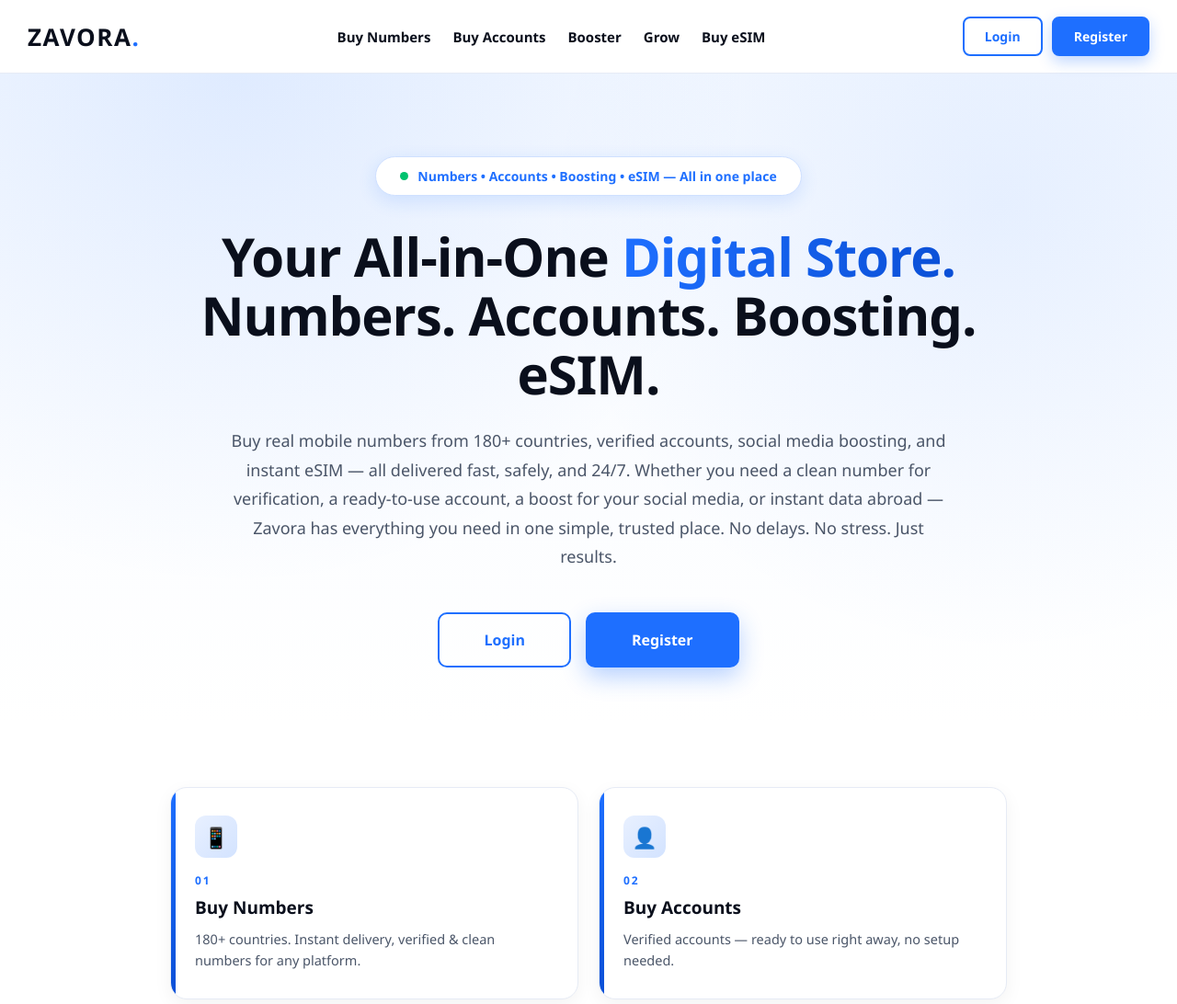
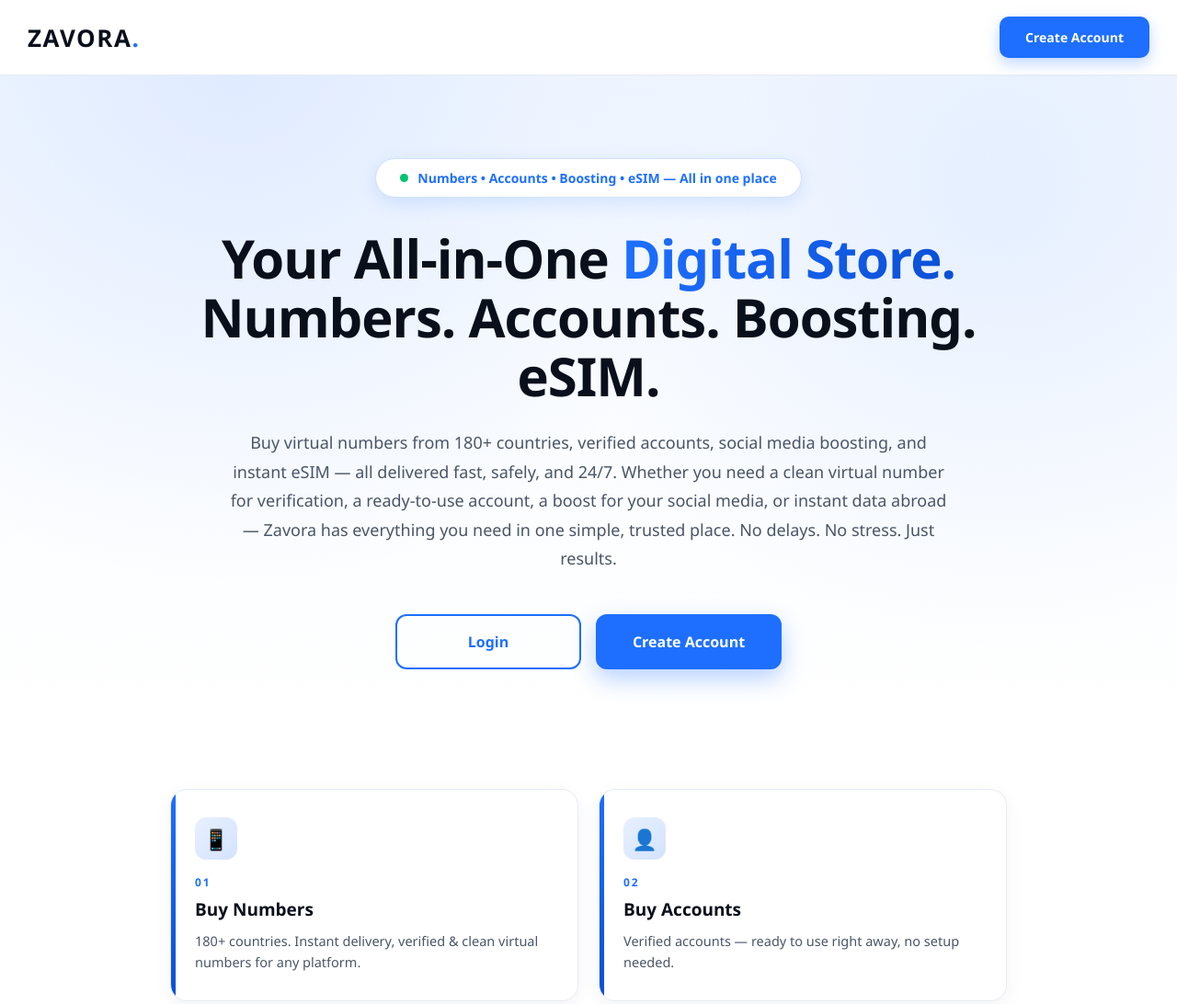
Before and after one commit to raxysocial365-sketch/Zavora, a plain HTML site: page index.html in a window 1280 px wide. Shown: the top 1092 px of the page at 92% size. Drawn offline with Linux system fonts and the light colour scheme.

Commit message:
Update index.html

```diff
--- a/index.html
+++ b/index.html
@@ -36,58 +36,19 @@
   }
   .logo span { color: #1e6fff; }
 
-  .nav-links {
-    display: flex;
-    gap: 24px;
-    font-size: 15px;
-    font-weight: 600;
-  }
-  .nav-links a {
-    color: #0a0f1c;
-    text-decoration: none;
-    transition: color 0.2s;
-    position: relative;
-  }
-  .nav-links a::after {
-    content: '';
-    position: absolute;
-    bottom: -5px; left: 0;
-    width: 0; height: 2px;
-    background: #1e6fff;
-    transition: width 0.25s;
-  }
-  .nav-links a:hover { color: #1e6fff; }
-  .nav-links a:hover::after { width: 100%; }
-
-  .header-buttons { display: flex; gap: 10px; }
-
-  .btn-login, .btn-register {
-    padding: 10px 22px;
-    border-radius: 8px;
+  .header-btn {
+    padding: 11px 26px;
+    border-radius: 10px;
     font-weight: 700;
     font-size: 14px;
     cursor: pointer;
     transition: 0.2s;
-  }
-
-  .btn-login {
-    background: transparent;
-    color: #1e6fff;
-    border: 2px solid #1e6fff;
-  }
-  .btn-login:hover {
-    background: #1e6fff;
-    color: #fff;
-    transform: translateY(-1px);
-  }
-
-  .btn-register {
     background: #1e6fff;
     color: #ffffff;
     border: 2px solid #1e6fff;
     box-shadow: 0 6px 16px rgba(30,111,255,0.28);
   }
-  .btn-register:hover {
+  .header-btn:hover {
     background: #0a4fd6;
     border-color: #0a4fd6;
     transform: translateY(-1px);
@@ -102,7 +63,6 @@
       radial-gradient(circle at 20% 0%, rgba(30,111,255,0.10) 0%, transparent 45%),
       radial-gradient(circle at 85% 20%, rgba(30,111,255,0.08) 0%, transparent 40%),
       linear-gradient(180deg, #f5f9ff 0%, #ffffff 100%);
-    position: relative;
   }
 
   .top-pill {
@@ -161,17 +121,38 @@
     justify-content: center;
     gap: 16px;
     flex-wrap: wrap;
+    max-width: 420px;
+    margin: 0 auto;
   }
-  .hero-buttons button {
-    padding: 17px 48px;
+
+  .btn-outline {
+    flex: 1;
+    min-width: 180px;
+    padding: 17px 36px;
     font-size: 16px;
     font-weight: 800;
-    border-radius: 10px;
+    border-radius: 12px;
     cursor: pointer;
     transition: 0.25s;
+    background: transparent;
+    color: #1e6fff;
+    border: 2px solid #1e6fff;
+  }
+  .btn-outline:hover {
+    background: #1e6fff;
+    color: #ffffff;
+    transform: translateY(-2px);
   }
 
   .btn-main {
+    flex: 1;
+    min-width: 180px;
+    padding: 17px 36px;
+    font-size: 16px;
+    font-weight: 800;
+    border-radius: 12px;
+    cursor: pointer;
+    transition: 0.25s;
     background: #1e6fff;
     color: #ffffff;
     border: 2px solid #1e6fff;
@@ -182,17 +163,6 @@
     border-color: #0a4fd6;
     transform: translateY(-2px);
     box-shadow: 0 14px 34px rgba(30, 111, 255, 0.45);
-  }
-
-  .btn-outline {
-    background: transparent;
-    color: #1e6fff;
-    border: 2px solid #1e6fff;
-  }
-  .btn-outline:hover {
-    background: #1e6fff;
-    color: #ffffff;
-    transform: translateY(-2px);
   }
 
   /* ===== SERVICE CARDS (2 x 2 grid) ===== */
@@ -262,15 +232,14 @@
 
   /* ===== RESPONSIVE ===== */
   @media (max-width: 800px) {
-    .nav-links { display: none; }
     .hero { padding: 60px 16px 40px; }
     .hero h1 { font-size: 34px; letter-spacing: -0.5px; }
     .hero p.sub { font-size: 15px; line-height: 1.65; }
     header { padding: 14px 16px; }
     .logo { font-size: 22px; }
-    .btn-login, .btn-register { padding: 8px 14px; font-size: 13px; }
-    .hero-buttons { flex-direction: column; align-items: center; }
-    .hero-buttons button { width: 100%; max-width: 320px; padding: 15px 20px; }
+    .header-btn { padding: 9px 18px; font-size: 13px; }
+    .hero-buttons { flex-direction: column; max-width: 320px; }
+    .btn-outline, .btn-main { width: 100%; padding: 15px 20px; }
     .services { gap: 14px; margin: 50px auto 70px; padding: 0 14px; }
     .card { padding: 22px 18px; border-radius: 14px; }
     .card .icon-circle { width: 40px; height: 40px; font-size: 19px; }
@@ -290,17 +259,7 @@
   <!-- HEADER -->
   <header>
     <div class="logo">ZAVORA<span>.</span></div>
-    <nav class="nav-links">
-      <a href="#">Buy Numbers</a>
-      <a href="#">Buy Accounts</a>
-      <a href="#">Booster</a>
-      <a href="#">Grow</a>
-      <a href="#">Buy eSIM</a>
-    </nav>
-    <div class="header-buttons">
-      <button class="btn-login">Login</button>
-      <button class="btn-register">Register</button>
-    </div>
+    <button class="header-btn">Create Account</button>
   </header>
 
   <!-- HERO -->
@@ -315,26 +274,26 @@
     </h1>
 
     <p class="sub">
-      Buy real mobile numbers from 180+ countries, verified accounts, social media boosting,
+      Buy virtual numbers from 180+ countries, verified accounts, social media boosting,
       and instant eSIM — all delivered fast, safely, and 24/7.
-      Whether you need a clean number for verification, a ready-to-use account,
+      Whether you need a clean virtual number for verification, a ready-to-use account,
       a boost for your social media, or instant data abroad — Zavora has everything
       you need in one simple, trusted place. No delays. No stress. Just results.
     </p>
 
     <div class="hero-buttons">
       <button class="btn-outline">Login</button>
-      <button class="btn-main">Register</button>
+      <button class="btn-main">Create Account</button>
     </div>
   </section>
 
-  <!-- SERVICE CARDS (1-2 top, 3-4 bottom) -->
+  <!-- SERVICE CARDS (2x2) -->
   <section class="services">
     <div class="card">
       <div class="icon-circle">📱</div>
       <div class="num">01</div>
       <h3>Buy Numbers</h3>
-      <p>180+ countries. Instant delivery, verified & clean numbers for any platform.</p>
+      <p>180+ countries. Instant delivery, verified & clean virtual numbers for any platform.</p>
     </div>
     <div class="card">
       <div class="icon-circle">👤</div>
```
